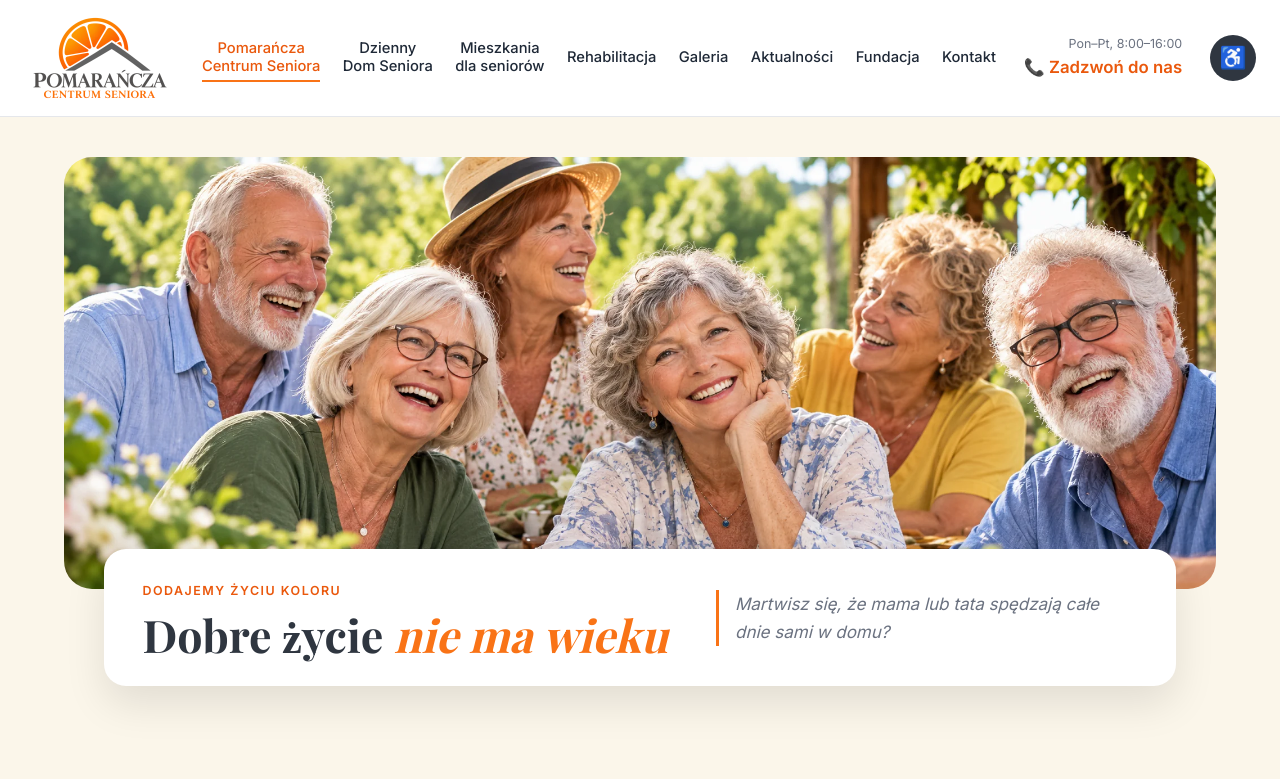
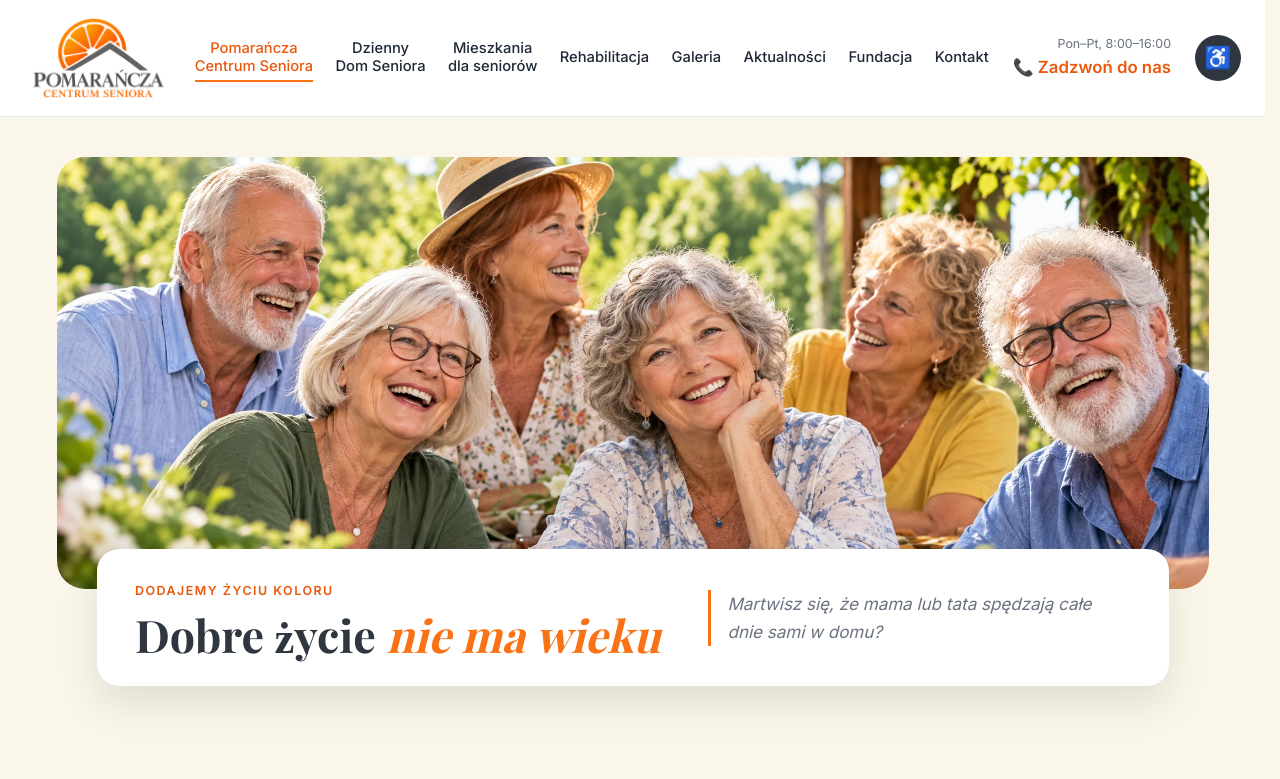
Before and after one commit to centrumSenioraPomarancza/centrumPomarancza, a plain HTML site: page src/web/index.html in a window 1280 px wide. Shown: the top 779 px of the page. Drawn offline with nearby package versions, Linux system fonts and the light colour scheme; a web font is replaced by a local one.

Commit message:
Centrum Pomarańcza

```diff
--- a/src/web/css/magazyn.css
+++ b/src/web/css/magazyn.css
@@ -5,7 +5,8 @@
   --heading: #2f3640; --text: #1f2937; --muted: #6b7280; --border: #e5e7eb; --cream: #fbf6ea;
 }
 *, *::before, *::after { box-sizing: border-box; margin: 0; padding: 0; }
-html { scroll-behavior: smooth; }
+/* miejsce na pasek przewijania zawsze zarezerwowane — krótkie i długie strony mają nagłówek w tym samym miejscu */
+html { scroll-behavior: smooth; scrollbar-gutter: stable; }
 body { font-family: 'Inter', sans-serif; color: var(--text); background: var(--cream); line-height: 1.65; font-size: 17px; }
 a { color: inherit; text-decoration: none; }
 img { display: block; max-width: 100%; }
@@ -27,7 +28,7 @@ p + p { margin-top: 1rem; }
 .site-header .wrap { max-width: 1320px; display: flex; align-items: center; justify-content: space-between; gap: 1.5rem; height: 116px; }
 /* gdy brakuje miejsca, logo zmniejsza się proporcjonalnie zamiast spłaszczać */
 .site-header .logo { min-width: 80px; }
-.site-header .logo img { height: 100px; object-fit: contain; object-position: left center; }
+.site-header .logo img { height: 100px; width: auto; object-fit: contain; object-position: left center; }
 .site-header nav { display: flex; align-items: center; gap: 1.4rem; font-weight: 500; font-size: .92rem; line-height: 1.25; white-space: nowrap; }
 /* dłuższe nazwy zakładek w dwóch wierszach */
 .site-header nav a span { display: block; text-align: center; }
--- a/src/web/index.html
+++ b/src/web/index.html
@@ -13,10 +13,11 @@
 
 <header class="site-header">
   <div class="wrap">
-    <a class="logo" href="index.html"><img src="img/centrum-seniora-logo.webp" alt="Centrum Seniora Pomarańcza — strona główna"/></a>
+    <a class="logo" href="index.html"><img src="img/centrum-seniora-logo.webp" width="600" height="400" alt="Centrum Seniora Pomarańcza — strona główna"/></a>
     <nav id="menu" aria-label="Menu główne"><a href="index.html" aria-current="page"><span>Pomarańcza</span> <span>Centrum Seniora</span></a><a href="dzienny-dom.html"><span>Dzienny</span> <span>Dom Seniora</span></a><a href="mieszkania.html"><span>Mieszkania</span> <span>dla seniorów</span></a><a href="rehabilitacja.html">Rehabilitacja</a><a href="galeria.html">Galeria</a><a href="aktualnosci.html">Aktualności</a><a href="fundacja.html">Fundacja</a><a href="kontakt.html">Kontakt</a></nav>
     <a class="tel" href="kontakt.html" data-tel="tel:+48793819709"><span>Pon–Pt, 8:00–16:00</span><strong>📞 Zadzwoń do nas</strong></a>
     <button class="menu-btn" type="button" aria-expanded="false" aria-controls="menu">☰ Menu</button>
+    <button class="a11y-btn" type="button" aria-label="Opcje dostępności" aria-expanded="false">♿</button>
   </div>
 </header>
 
--- a/src/web/js/magazyn.js
+++ b/src/web/js/magazyn.js
@@ -40,12 +40,17 @@
 
   OPCJE.forEach(o => document.body.classList.toggle('a11y-' + o.id, czytaj(o.id)));
 
-  const przycisk = document.createElement('button');
-  przycisk.className = 'a11y-btn';
-  przycisk.type = 'button';
-  przycisk.textContent = '♿';
-  przycisk.setAttribute('aria-label', 'Opcje dostępności');
-  przycisk.setAttribute('aria-expanded', 'false');
+  // przycisk ♿ jest już w HTML nagłówka, żeby nagłówek nie przesuwał się po wczytaniu skryptu
+  let przycisk = document.querySelector('.a11y-btn');
+  if (!przycisk) {
+    przycisk = document.createElement('button');
+    przycisk.className = 'a11y-btn';
+    przycisk.type = 'button';
+    przycisk.textContent = '♿';
+    przycisk.setAttribute('aria-label', 'Opcje dostępności');
+    przycisk.setAttribute('aria-expanded', 'false');
+    (document.querySelector('.site-header .wrap') || document.body).append(przycisk);
+  }
 
   const panel = document.createElement('div');
   panel.className = 'a11y-panel';
@@ -76,7 +81,5 @@
   });
 
   // przycisk siedzi w nagłówku (zawsze widoczny u góry), panel otwiera się tuż pod nagłówkiem
-  const naglowek = document.querySelector(".site-header .wrap");
-  (naglowek || document.body).append(przycisk);
   document.body.append(panel);
 })();
```
Also changed, not shown: src/web/aktualnosci.html (+2 -1 lines), src/web/dzienny-dom.html (+2 -1 lines), src/web/fundacja.html (+2 -1 lines), src/web/galeria.html (+2 -1 lines), src/web/kontakt.html (+2 -1 lines), src/web/mieszkania.html (+2 -1 lines), src/web/rehabilitacja.html (+2 -1 lines).
